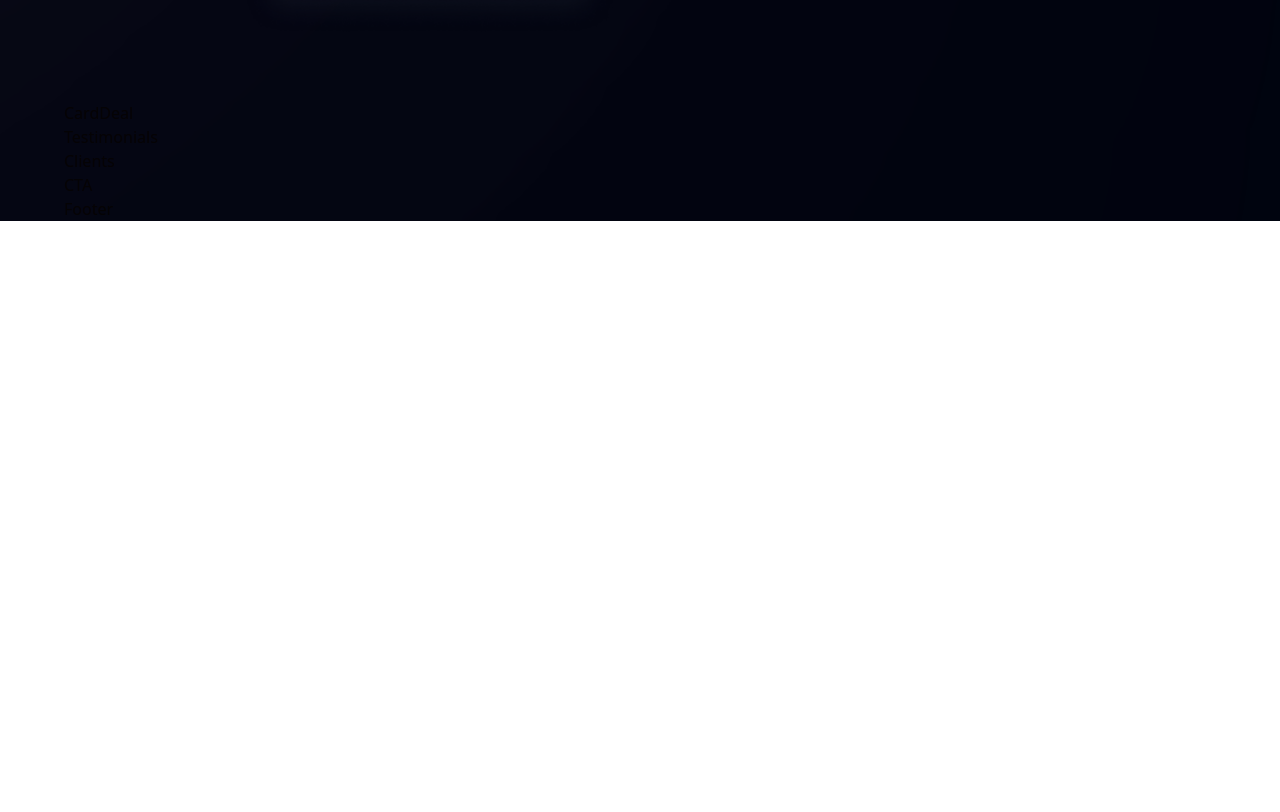
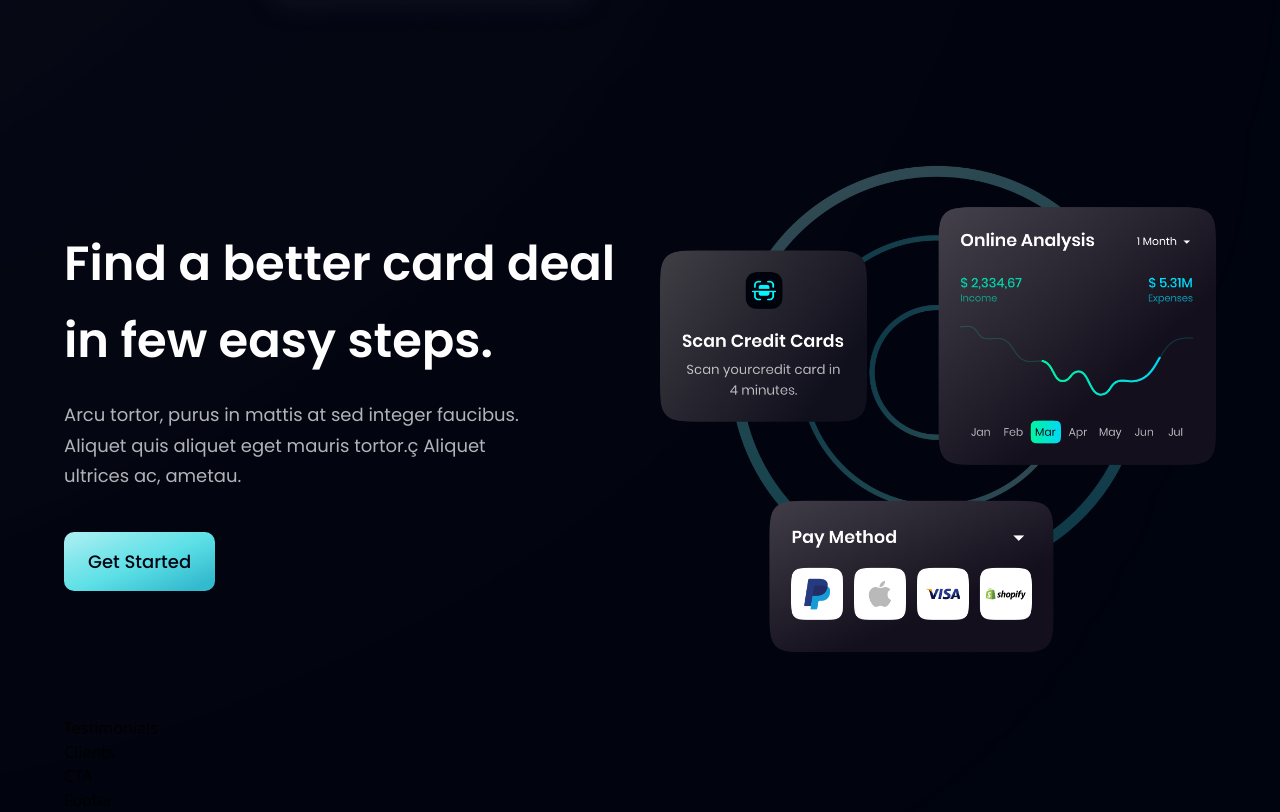
Before and after one commit to mauroalepp/hoobank, a React (Vite) app: page / in a window 1280 px wide. Shown: the part 2088-2900 px from the top of the page. Before the commit the page ends 2309 px from the top, so only its background shows below. Built offline with nearby package versions, Linux system fonts and the light colour scheme.

Commit message:
cardDeal completed

```diff
--- a/src/Components/Button.jsx
+++ b/src/Components/Button.jsx
@@ -1,7 +1,7 @@
 import React from 'react'
 
 const Button = ({ styles }) => (
-    <button type='button' className={`py-4 px-6 bg-blue-gradient font-poppins font-medium text-[18px] text-primary outline-none ${styles}`}>
+    <button type='button' className={`py-4 px-6 bg-blue-gradient font-poppins font-medium text-[18px] text-primary outline-none ${styles} rounded-[10px]`}>
       Get Started
     </button>
 )
--- a/src/Components/CardDeal.jsx
+++ b/src/Components/CardDeal.jsx
@@ -1,7 +1,23 @@
 import React from 'react'
+import { card } from '../assets'
+import styles, { layout } from '../style'
+import Button from './Button'
 
 const CardDeal = () =>  (
-    <div>CardDeal</div>
+    <section className={layout.section}>
+        <div className={layout.sectionInfo}>
+
+            <h2 className={styles.heading2}>Find a better card deal <br className='sm:block hidden'/>in few easy steps.</h2>
+
+            <p className={`${styles.paragraph} max-w-[470px] mt-5`}>Arcu tortor, purus in mattis at sed integer faucibus. Aliquet quis aliquet eget mauris tortor.ç Aliquet ultrices ac, ametau.</p>
+
+            <Button styles='mt-10'/>
+
+        </div>
+        <div className={layout.sectionImg}>
+            <img src={card} alt='card' className='w-full h-full '/>
+        </div>
+    </section>
   )
 
 export default CardDeal
```
